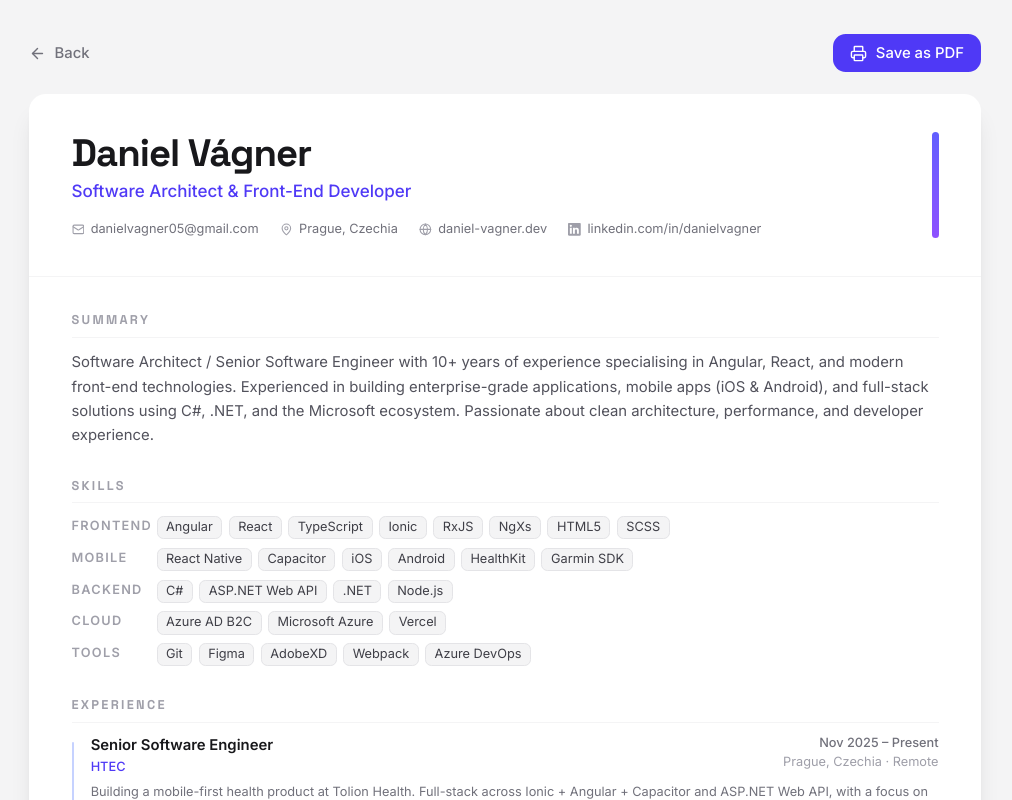
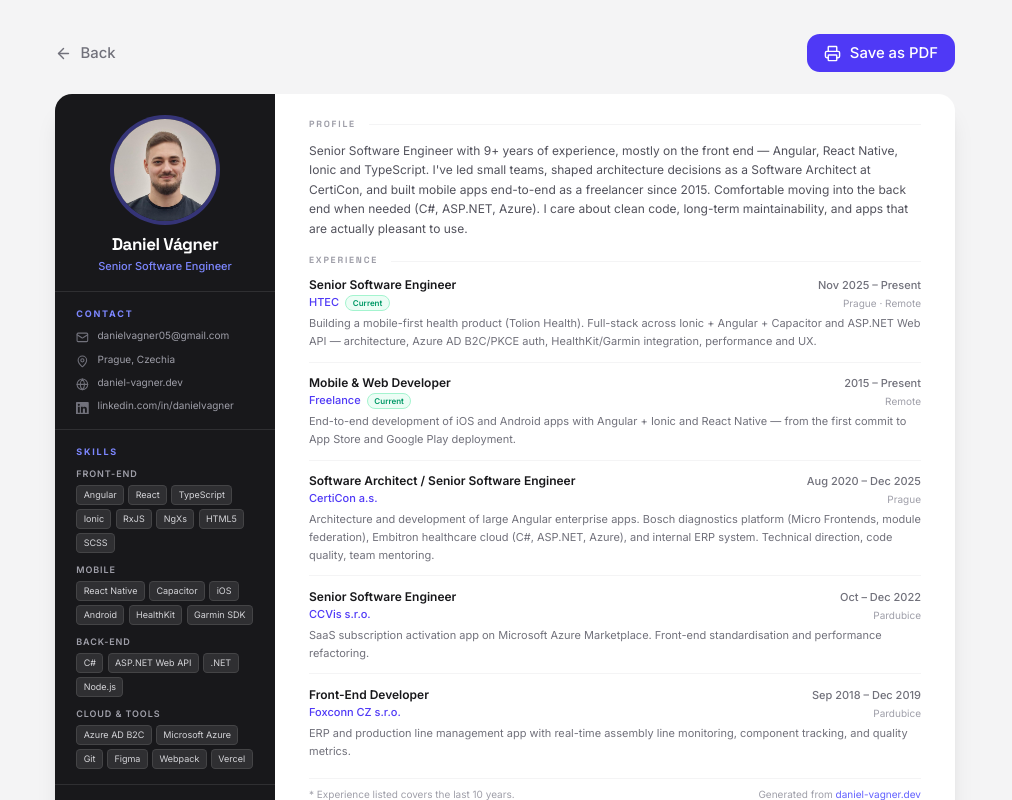
Before and after one commit to DanielVagner/personalWebsite, a React (Vite) app: page /cv in a window 1280 px wide. Shown: the top 800 px of the page, without its empty margins (135-1147 px from the left). Built offline with nearby package versions, Linux system fonts and the light colour scheme.

Commit message:
Update CV.tsx

```diff
--- a/src/app/components/CV.tsx
+++ b/src/app/components/CV.tsx
@@ -1,12 +1,12 @@
 import { useNavigate } from 'react-router';
 import { ArrowLeft, Printer, Mail, MapPin, Globe } from 'lucide-react';
+import profilePic from '../../assets/profilpicture.jpg';
 
 const skills: Record<string, string[]> = {
-  Frontend: ['Angular', 'React', 'TypeScript', 'Ionic', 'RxJS', 'NgXs', 'HTML5', 'SCSS'],
-  Mobile: ['React Native', 'Capacitor', 'iOS', 'Android', 'HealthKit', 'Garmin SDK'],
-  Backend: ['C#', 'ASP.NET Web API', '.NET', 'Node.js'],
-  Cloud: ['Azure AD B2C', 'Microsoft Azure', 'Vercel'],
-  Tools: ['Git', 'Figma', 'AdobeXD', 'Webpack', 'Azure DevOps'],
+  'Front-End': ['Angular', 'React', 'TypeScript', 'Ionic', 'RxJS', 'NgXs', 'HTML5', 'SCSS'],
+  'Mobile': ['React Native', 'Capacitor', 'iOS', 'Android', 'HealthKit', 'Garmin SDK'],
+  'Back-End': ['C#', 'ASP.NET Web API', '.NET', 'Node.js'],
+  'Cloud & Tools': ['Azure AD B2C', 'Microsoft Azure', 'Git', 'Figma', 'Webpack', 'Vercel'],
 };
 
 const experiences = [
@@ -14,50 +14,46 @@ const experiences = [
     company: 'HTEC',
     position: 'Senior Software Engineer',
     period: 'Nov 2025 – Present',
-    location: 'Prague, Czechia · Remote',
-    description: 'Building a mobile-first health product at Tolion Health. Full-stack across Ionic + Angular + Capacitor and ASP.NET Web API, with a focus on architecture, Azure AD B2C/PKCE auth, HealthKit/Garmin integration, performance, and UX.',
+    location: 'Prague · Remote',
+    current: true,
+    description: 'Building a mobile-first health product (Tolion Health). Full-stack across Ionic + Angular + Capacitor and ASP.NET Web API — architecture, Azure AD B2C/PKCE auth, HealthKit/Garmin integration, performance and UX.',
   },
   {
-    company: 'Freelance Software Engineer',
-    position: 'Software Engineer',
+    company: 'Freelance',
+    position: 'Mobile & Web Developer',
     period: '2015 – Present',
     location: 'Remote',
-    description: 'Building native mobile apps for iOS and Android, primarily with Angular + Ionic and React Native, handling everything from development to App Store and Google Play deployment.',
+    current: true,
+    description: 'End-to-end development of iOS and Android apps with Angular + Ionic and React Native — from the first commit to App Store and Google Play deployment.',
   },
   {
     company: 'CertiCon a.s.',
-    position: 'Software Architect → Senior Software Engineer',
+    position: 'Software Architect / Senior Software Engineer',
     period: 'Aug 2020 – Dec 2025',
-    location: 'Prague, Czechia',
-    description: 'Led architecture and development of enterprise Angular applications: Bosch diagnostics platform (Micro Frontends, module federation), Embitron healthcare cloud app (C#, ASP.NET, Azure), and internal ERP system.',
+    location: 'Prague',
+    description: 'Architecture and development of large Angular enterprise apps. Bosch diagnostics platform (Micro Frontends, module federation), Embitron healthcare cloud (C#, ASP.NET, Azure), and internal ERP system. Technical direction, code quality, team mentoring.',
   },
   {
     company: 'CCVis s.r.o.',
     position: 'Senior Software Engineer',
-    period: 'Oct 2022 – Dec 2022',
-    location: 'Pardubice, Czechia',
-    description: 'Web application for SaaS subscription activation on the Microsoft Azure Marketplace. Front-end standardisation and performance refactoring.',
+    period: 'Oct – Dec 2022',
+    location: 'Pardubice',
+    description: 'SaaS subscription activation app on Microsoft Azure Marketplace. Front-end standardisation and performance refactoring.',
   },
   {
     company: 'Foxconn CZ s.r.o.',
     position: 'Front-End Developer',
     period: 'Sep 2018 – Dec 2019',
-    location: 'Pardubice, Czechia',
-    description: 'Front-end for ERP system and production line management application with real-time monitoring of assembly lines, component flow, and quality metrics.',
+    location: 'Pardubice',
+    description: 'ERP and production line management app with real-time assembly line monitoring, component tracking, and quality metrics.',
   },
+];
+
+const education = [
   {
-    company: 'EDUCA',
-    position: 'IT',
-    period: 'Sep 2017 – Sep 2018',
-    location: 'Pardubice, Czechia',
-    description: '',
-  },
-  {
-    company: 'Web Developer & Service Technician',
-    position: 'Web Developer',
-    period: 'Jul 2016 – Dec 2016',
-    location: 'Hradec Králové, Czechia',
-    description: 'Angular 2+, HTML5, CSS3 (SCSS), JavaScript, PrestaShop.',
+    school: 'Secondary School, Malé Svatoňovice',
+    degree: 'Security and Protection Studies · Maturita',
+    period: '2010 – 2013',
   },
 ];
 
@@ -65,20 +61,34 @@ export function CV() {
   const navigate = useNavigate();
 
   return (
-    <div className="min-h-screen bg-zinc-100 dark:bg-zinc-950 py-8 px-4">
+    <div className="cv-wrapper min-h-screen bg-zinc-100 dark:bg-zinc-900 py-8 px-4">
       <style>{`
-        @page { margin: 12mm 14mm; size: A4; }
+        @page { margin: 0; size: A4; }
         @media print {
           .cv-toolbar { display: none !important; }
-          body { background: white !important; -webkit-print-color-adjust: exact; }
-          .cv-page { box-shadow: none !important; border-radius: 0 !important; margin: 0 !important; max-width: none !important; }
+          html, body { background: white !important; margin: 0; padding: 0; }
+          .cv-wrapper { background: white !important; padding: 0 !important; margin: 0 !important; }
+          .cv-page {
+            box-shadow: none !important;
+            border-radius: 0 !important;
+            margin: 0 !important;
+            max-width: none !important;
+            width: 100% !important;
+            height: 297mm;
+            overflow: hidden;
+          }
+          .cv-sidebar {
+            -webkit-print-color-adjust: exact;
+            print-color-adjust: exact;
+            height: 297mm;
+          }
           .cv-exp-item { page-break-inside: avoid; break-inside: avoid; }
           .cv-section { page-break-inside: avoid; break-inside: avoid; }
         }
       `}</style>
 
       {/* Toolbar */}
-      <div className="cv-toolbar max-w-4xl mx-auto mb-5 flex items-center justify-between">
+      <div className="cv-toolbar max-w-[900px] mx-auto mb-5 flex items-center justify-between">
         <button
           onClick={() => navigate('/')}
           className="flex items-center gap-2 text-sm text-zinc-500 dark:text-zinc-400 hover:text-zinc-900 dark:hover:text-white transition-colors cursor-pointer"
@@ -87,7 +97,12 @@ export function CV() {
           Back
         </button>
         <button
-          onClick={() => window.print()}
+          onClick={() => {
+            const prev = document.title;
+            document.title = 'Daniel_Vagner_CV';
+            window.print();
+            document.title = prev;
+          }}
           className="flex items-center gap-2 px-4 py-2 bg-indigo-600 hover:bg-indigo-700 text-white text-sm font-medium rounded-xl transition-colors cursor-pointer"
         >
           <Printer className="w-4 h-4" />
@@ -96,110 +111,130 @@ export function CV() {
       </div>
 
       {/* CV Document */}
-      <div className="cv-page max-w-4xl mx-auto bg-white rounded-2xl shadow-xl overflow-hidden">
+      <div className="cv-page max-w-[900px] mx-auto bg-white rounded-2xl shadow-xl overflow-hidden flex items-stretch">
 
-        {/* Header */}
-        <div className="px-10 py-9 border-b border-zinc-100">
-          <div className="flex items-start justify-between gap-6">
-            <div>
-              <h1
-                className="text-4xl font-bold text-zinc-900 mb-1 tracking-tight"
-                style={{ fontFamily: 'var(--font-display)' }}
-              >
+        {/* Sidebar */}
+        <div className="cv-sidebar w-[220px] shrink-0 bg-zinc-900 text-white flex flex-col">
+
+          {/* Photo */}
+          <div className="px-6 pt-6 pb-4 flex flex-col items-center text-center border-b border-white/10">
+            <div className="w-24 h-24 rounded-full overflow-hidden ring-4 ring-indigo-500/40 mb-3 shrink-0">
+              <img src={profilePic} alt="Daniel Vágner" className="w-full h-full object-cover object-top" />
+            </div>
+            <h1 className="text-base font-bold tracking-tight leading-tight" style={{ fontFamily: 'var(--font-display)' }}>
               Daniel Vágner
             </h1>
-              <p className="text-base text-indigo-600 font-medium mb-4">
-                Software Architect & Front-End Developer
+            <p className="text-[11px] text-indigo-400 font-medium mt-1 leading-snug">
+              Senior Software Engineer
             </p>
-              <div className="flex flex-wrap gap-x-5 gap-y-1.5 text-xs text-zinc-500">
-                <span className="flex items-center gap-1.5">
-                  <Mail className="w-3 h-3 text-zinc-400" />
-                  danielvagner05@gmail.com
-                </span>
-                <span className="flex items-center gap-1.5">
-                  <MapPin className="w-3 h-3 text-zinc-400" />
-                  Prague, Czechia
-                </span>
-                <span className="flex items-center gap-1.5">
-                  <Globe className="w-3 h-3 text-zinc-400" />
-                  daniel-vagner.dev
-                </span>
-                <span className="flex items-center gap-1.5">
-                  <svg className="w-3 h-3 text-zinc-400" viewBox="0 0 24 24" fill="currentColor">
+          </div>
+
+          {/* Contact */}
+          <div className="px-5 py-3.5 border-b border-white/10 space-y-2">
+            <SideLabel>Contact</SideLabel>
+            <SideItem icon={<Mail className="w-3 h-3" />}>
+              <span className="break-all">danielvagner05@gmail.com</span>
+            </SideItem>
+            <SideItem icon={<MapPin className="w-3 h-3" />}>Prague, Czechia</SideItem>
+            <SideItem icon={<Globe className="w-3 h-3" />}>daniel-vagner.dev</SideItem>
+            <SideItem icon={
+              <svg className="w-3 h-3 shrink-0" viewBox="0 0 24 24" fill="currentColor">
                 <path d="M20.447 20.452h-3.554v-5.569c0-1.328-.027-3.037-1.852-3.037-1.853 0-2.136 1.445-2.136 2.939v5.667H9.351V9h3.414v1.561h.046c.477-.9 1.637-1.85 3.37-1.85 3.601 0 4.267 2.37 4.267 5.455v6.286zM5.337 7.433a2.062 2.062 0 0 1-2.063-2.065 2.064 2.064 0 1 1 2.063 2.065zm1.782 13.019H3.555V9h3.564v11.452zM22.225 0H1.771C.792 0 0 .774 0 1.729v20.542C0 23.227.792 24 1.771 24h20.451C23.2 24 24 23.227 24 22.271V1.729C24 .774 23.2 0 22.222 0h.003z"/>
               </svg>
+            }>
               linkedin.com/in/danielvagner
-                </span>
-              </div>
-            </div>
-            {/* Accent block */}
-            <div className="w-1.5 self-stretch rounded-full bg-gradient-to-b from-indigo-500 to-violet-500 shrink-0 hidden sm:block" />
-          </div>
+            </SideItem>
           </div>
 
-        <div className="px-10 py-8 space-y-7">
-
-          {/* Summary */}
-          <section className="cv-section">
-            <SectionTitle>Summary</SectionTitle>
-            <p className="text-sm text-zinc-600 leading-relaxed">
-              Software Architect / Senior Software Engineer with 10+ years of experience specialising in Angular,
-              React, and modern front-end technologies. Experienced in building enterprise-grade applications,
-              mobile apps (iOS & Android), and full-stack solutions using C#, .NET, and the Microsoft ecosystem.
-              Passionate about clean architecture, performance, and developer experience.
-            </p>
-          </section>
-
           {/* Skills */}
-          <section className="cv-section">
-            <SectionTitle>Skills</SectionTitle>
-            <div className="grid grid-cols-1 gap-2">
-              {Object.entries(skills).map(([category, items]) => (
-                <div key={category} className="flex gap-4 items-start">
-                  <span className="text-xs font-semibold text-zinc-400 uppercase tracking-widest w-16 shrink-0 pt-0.5">
-                    {category}
-                  </span>
-                  <div className="flex flex-wrap gap-1.5">
-                    {items.map((skill) => (
-                      <span
-                        key={skill}
-                        className="px-2 py-0.5 rounded-md text-xs bg-zinc-100 text-zinc-700 border border-zinc-200"
-                      >
-                        {skill}
+          <div className="px-5 py-3.5 border-b border-white/10">
+            <SideLabel>Skills</SideLabel>
+            {Object.entries(skills).map(([cat, items]) => (
+              <div key={cat} className="mb-2.5 last:mb-0">
+                <p className="text-[9px] font-semibold text-zinc-400 uppercase tracking-widest mb-1">{cat}</p>
+                <div className="flex flex-wrap gap-1">
+                  {items.map((s) => (
+                    <span key={s} className="px-1.5 py-0.5 rounded text-[9px] bg-white/10 text-zinc-300 border border-white/10">
+                      {s}
                     </span>
                   ))}
                 </div>
               </div>
             ))}
           </div>
+
+          {/* Education */}
+          <div className="px-5 py-3.5">
+            <SideLabel>Education</SideLabel>
+            {education.map((ed, i) => (
+              <div key={i}>
+                <p className="text-[11px] font-semibold text-zinc-200 leading-snug">{ed.school}</p>
+                <p className="text-[10px] text-zinc-400 mt-0.5">{ed.degree}</p>
+                <p className="text-[10px] text-zinc-500">{ed.period}</p>
+              </div>
+            ))}
+          </div>
+        </div>
+
+        {/* Main content */}
+        <div className="flex-1 min-w-0 px-8 py-6 space-y-4">
+
+          {/* Profile */}
+          <section className="cv-section">
+            <SectionTitle>Profile</SectionTitle>
+            <p className="text-[12px] text-zinc-600 leading-relaxed">
+              Senior Software Engineer with 9+ years of experience, mostly on the front end — Angular, React Native,
+              Ionic and TypeScript. I've led small teams, shaped architecture decisions as a Software Architect at
+              CertiCon, and built mobile apps end-to-end as a freelancer since 2015. Comfortable moving into the
+              back end when needed (C#, ASP.NET, Azure). I care about clean code, long-term maintainability,
+              and apps that are actually pleasant to use.
+            </p>
           </section>
 
           {/* Experience */}
           <section className="cv-section">
             <SectionTitle>Experience</SectionTitle>
-            <div className="space-y-5">
+            <div className="space-y-3">
               {experiences.map((exp, i) => (
-                <div key={i} className="cv-exp-item flex gap-4">
-                  <div className="w-0.5 bg-indigo-200 rounded-full shrink-0 mt-1.5" />
-                  <div className="flex-1 min-w-0">
-                    <div className="flex items-start justify-between gap-3 flex-wrap">
+                <div key={i} className="cv-exp-item">
+                  <div className="flex items-start justify-between gap-2">
                     <div>
-                        <p className="font-semibold text-zinc-900 text-sm">{exp.position}</p>
-                        <p className="text-indigo-600 text-xs font-medium mt-0.5">{exp.company}</p>
+                      <p className="font-semibold text-zinc-900 text-[12px] leading-tight">{exp.position}</p>
+                      <p className="text-indigo-600 text-[11px] font-medium mt-0.5 flex items-center gap-1.5">
+                        {exp.company}
+                        {exp.current && (
+                          <span className="px-1.5 py-px rounded-full text-[8px] font-semibold bg-emerald-50 text-emerald-600 border border-emerald-200">
+                            Current
+                          </span>
+                        )}
+                      </p>
                     </div>
                     <div className="text-right shrink-0">
-                        <p className="text-xs text-zinc-500 font-medium">{exp.period}</p>
-                        <p className="text-xs text-zinc-400 mt-0.5">{exp.location}</p>
+                      <p className="text-[11px] text-zinc-500 font-medium">{exp.period}</p>
+                      <p className="text-[10px] text-zinc-400 mt-0.5">{exp.location}</p>
                     </div>
                   </div>
                   {exp.description && (
-                      <p className="text-xs text-zinc-500 mt-1.5 leading-relaxed">{exp.description}</p>
+                    <p className="text-[11px] text-zinc-500 mt-1 leading-relaxed">{exp.description}</p>
                   )}
-                  </div>
+                  {i < experiences.length - 1 && (
+                    <div className="mt-2.5 border-b border-zinc-100" />
+                  )}
                 </div>
               ))}
             </div>
           </section>
+
+          {/* Footer note */}
+          <div className="pt-2 border-t border-zinc-100 flex items-center justify-between">
+            <p className="text-[10px] text-zinc-400">
+              * Experience listed covers the last 10 years.
+            </p>
+            <p className="text-[10px] text-zinc-400">
+              Generated from{' '}
+              <span className="text-indigo-500">daniel-vagner.dev</span>
+            </p>
+          </div>
 
         </div>
       </div>
@@ -209,11 +244,31 @@ export function CV() {
 
 function SectionTitle({ children }: { children: React.ReactNode }) {
   return (
+    <div className="flex items-center gap-3 mb-2.5">
       <h2
-      className="text-xs font-bold text-zinc-400 uppercase tracking-[0.18em] border-b border-zinc-100 pb-2 mb-3"
+        className="text-[9px] font-bold text-zinc-400 uppercase tracking-[0.2em] whitespace-nowrap"
         style={{ fontFamily: 'var(--font-display)' }}
       >
         {children}
       </h2>
+      <div className="flex-1 h-px bg-zinc-100" />
+    </div>
   );
 }
+
+function SideLabel({ children }: { children: React.ReactNode }) {
+  return (
+    <p className="text-[9px] font-bold text-indigo-400 uppercase tracking-[0.2em] mb-2">
+      {children}
+    </p>
+  );
+}
+
+function SideItem({ icon, children }: { icon: React.ReactNode; children: React.ReactNode }) {
+  return (
+    <div className="flex items-start gap-2 text-[10px] text-zinc-400 leading-snug">
+      <span className="mt-0.5 text-zinc-500 shrink-0">{icon}</span>
+      <span>{children}</span>
+    </div>
+  );
+}
```
Lines whose indentation alone changed are shown as unchanged.
